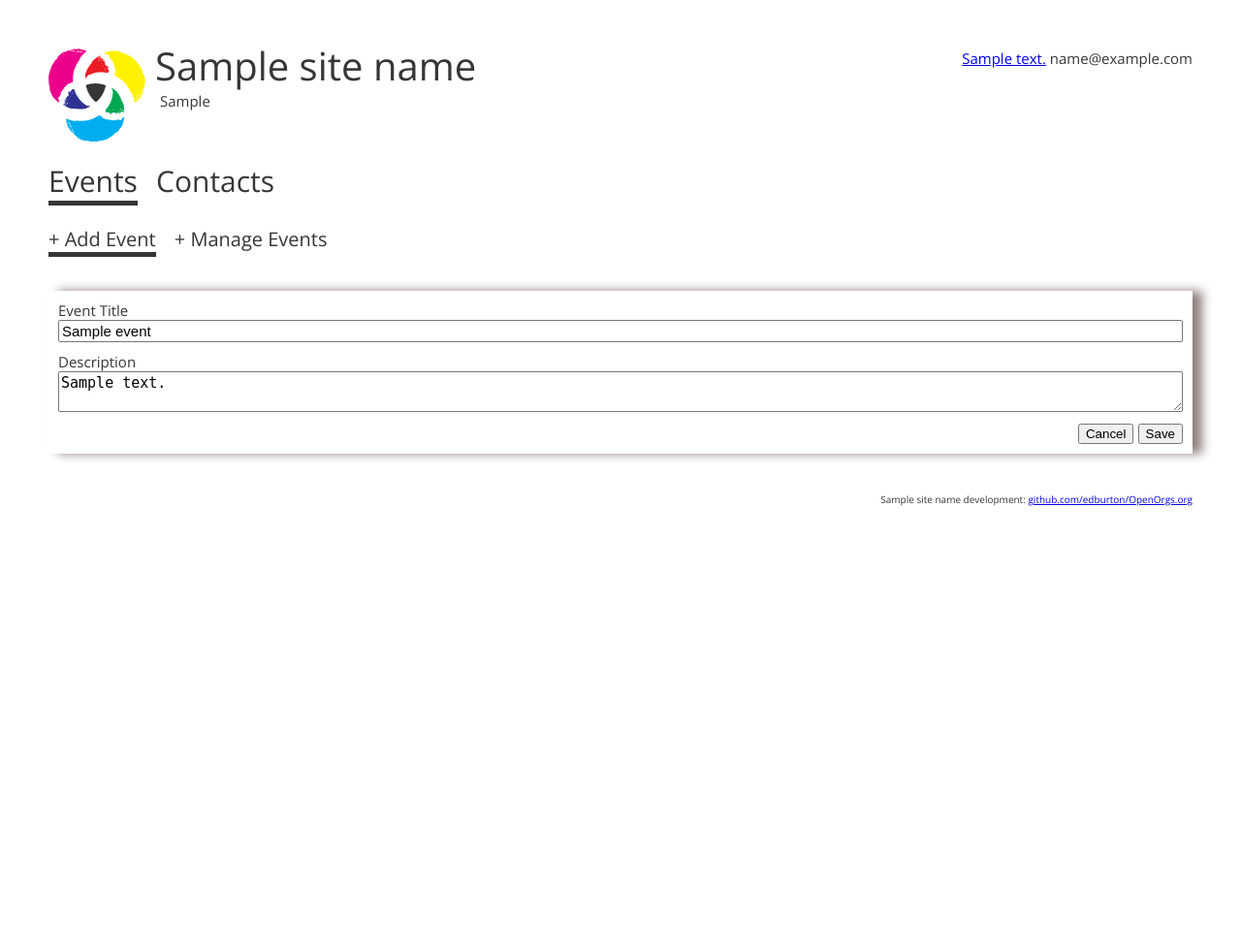
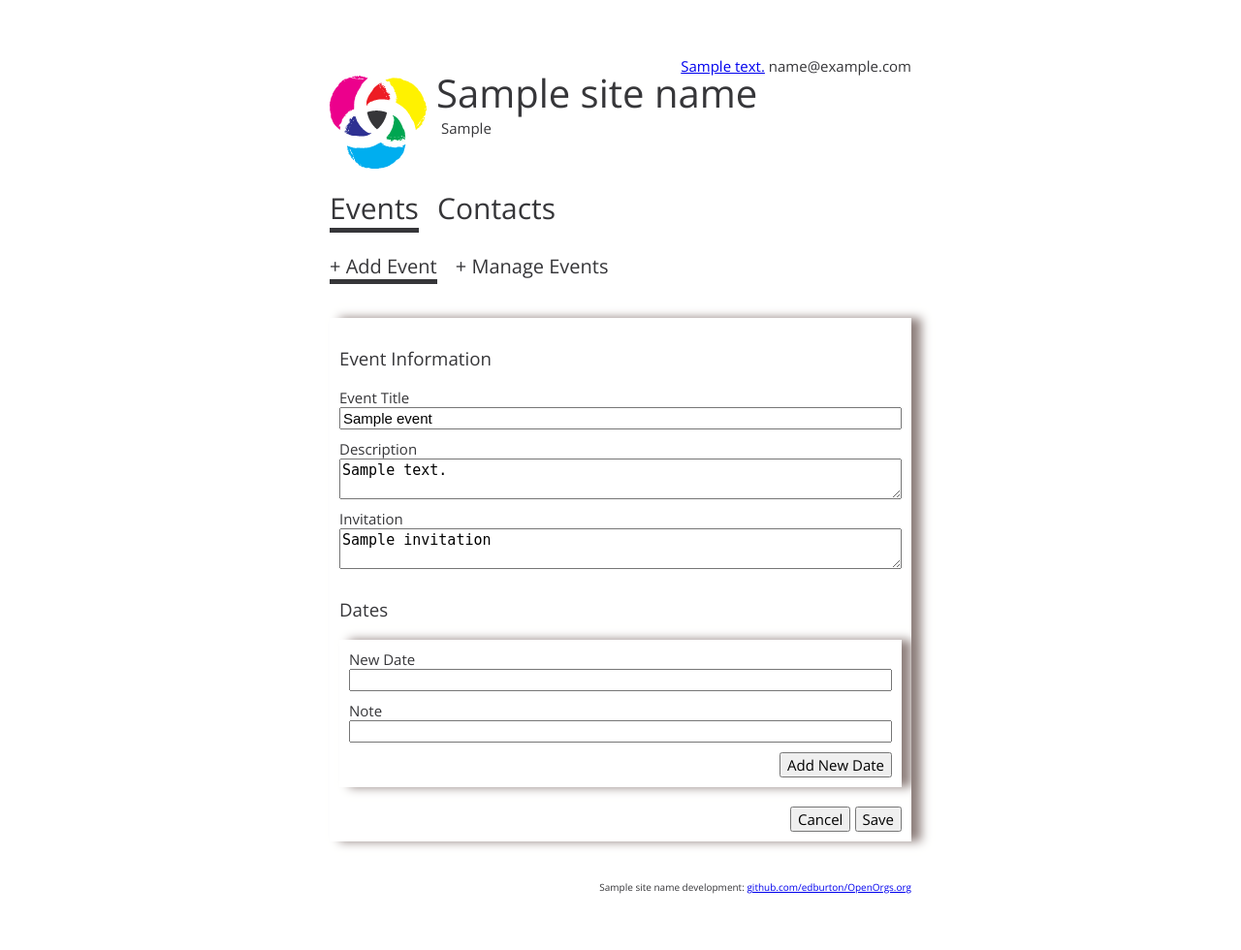
Before and after one commit to edburton/OpenOrgs.org, a Python web app: template templates/addevent.html in a window 1280 px wide. Shown: the whole page at 97% size. Before the commit the page ends 522 px from the top, so only its background shows below. Run offline with Jinja, Linux system fonts and the light colour scheme; the template is opened without the code that fills it: most values are stand-ins (such as "Sample title", 1, 10 or a date in 2020).

Commit message:
Starting to Add Event Dates model+view (also page max with & centred)

```diff
--- a/static/main.css
+++ b/static/main.css
@@ -3,7 +3,9 @@ body {
 	background-color: #FFFFFF;
 	color: #363639;
 	padding: 50px 50px 50px 50px;
-	margin: 0px;
+	margin-left: auto;
+    margin-right: auto;
+	max-width:600px;
 }
 
 h1, h2, h3, h4, h5 {
@@ -136,6 +138,11 @@ textarea {
 	resize: vertical;
 }
 
+button {
+	font-size: 15px;
+	font-family: 'Open Sans', sans-serif;
+}
+
 div.box {
 	padding: 10px;
 	margin-bottom: 20px;
--- a/templates/editevent.html
+++ b/templates/editevent.html
@@ -1,13 +1,34 @@
 {% block editevent %}
 <div class="box" >
 	<form method="post" >
+		<h3>Event Information</h3>
 		<label for="title">Event Title</label>
 		<input class="field" type="text" name="title" required="required" value="{% if event %}{{ event.title }}{% endif %}">
 		<label for="description">Description</label>
 		<textarea class="field" name="description" >{% if event %}{{ event.description }}{% endif %}</textarea>
+		<label for="invitation">Invitation</label>
+		<textarea class="field" name="invitation" >{% if event %}{{ event.invitation }}{% endif %}</textarea>
+		<div id="dates">
+			<h3>Dates</h3>
+			<div class="box" >
+				<label for="date">New Date</label>
+				<input class="field" type="text" name="date" value="">
+				<label for="title">Note</label>
+				<input class="field" type="text" name="note" value="">
+				<div id="functions" >
+					<button type="submit" name="adddate" value="adddate">
+						Add New Date
+					</button>
+				</div>
+			</div>
+		</div>
 		<div id="functions" >
-			<input class="submit" type="button" onclick="history.back();" value="Cancel">
-			<input class="submit" type="submit" value="Save">
+			<button type="button" name="cancel" onclick="history.back();">
+				Cancel
+			</button>
+			<button type="submit" name="save" value="save">
+				Save
+			</button>
 		</div>
 	</form>
 </div>
--- a/templates/manageevents.html
+++ b/templates/manageevents.html
@@ -26,6 +26,12 @@
 		<p id="description">
 			{% autoescape off %}{{ event.description|linebreaksbr }}{% endautoescape %}
 		</p>
+		<div id="dates">
+			<h3>Dates</h3>
+			<div class="box" >
+
+			</div>
+		</div>
 		<div id="functions" >
 			<form method="post">
 				<button type="submit" name="edit" value="{{ event.key }}">
```
Also changed, not shown: main.py (+19 -10 lines), 1 other file.
